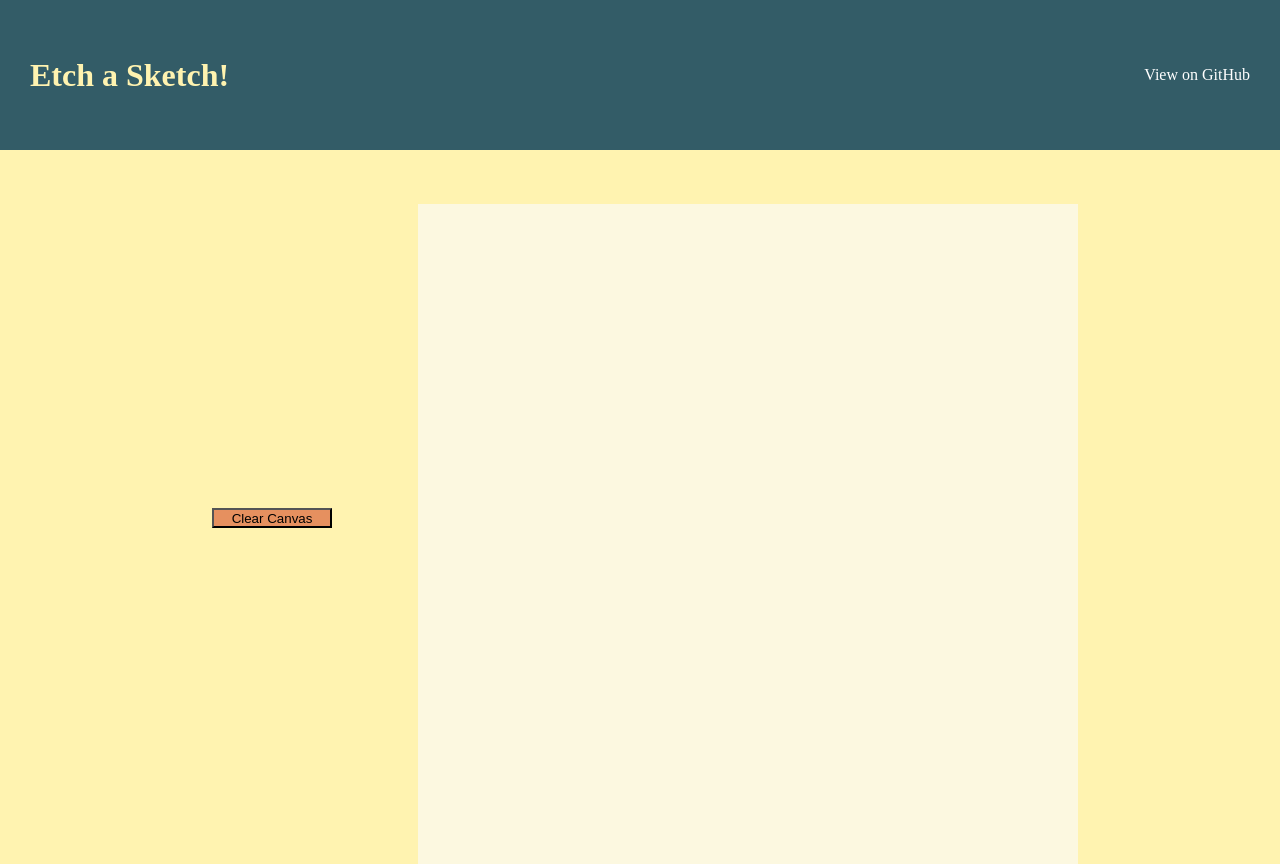
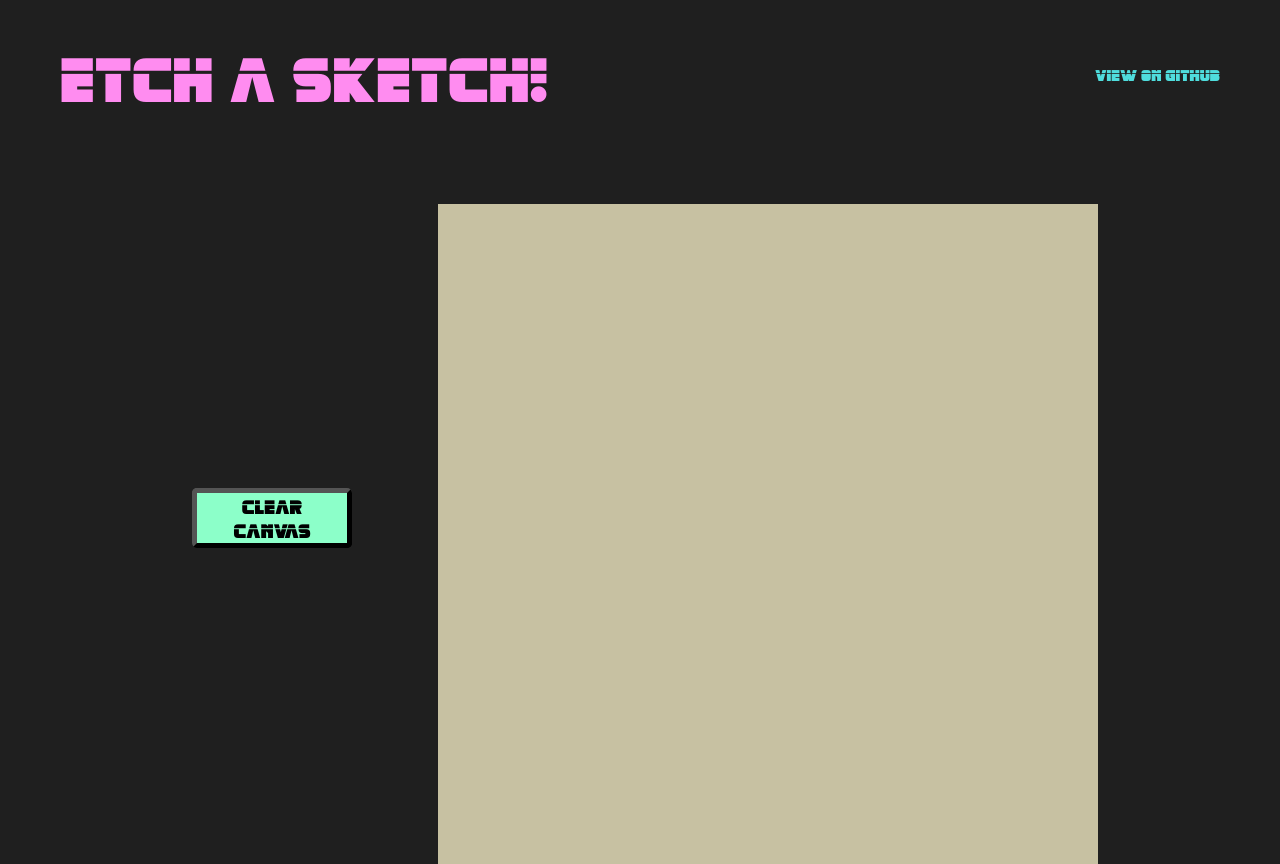
Before and after one commit to justin-gallo/etchASketch, a plain HTML site: page index.html in a window 1280 px wide. Drawn offline with Linux system fonts and the light colour scheme.

Commit message:
Modified styles.css to add custom font and build slightly more cohesive theme for the site.

```diff
--- a/styles.css
+++ b/styles.css
@@ -1,3 +1,8 @@
+@font-face {
+    font-family: 'Retronoid';
+    src: url('assets/fonts/Retronoid.ttf') format('truetype');
+}
+
 .drawingContainer {
     display: flex;
     flex-direction: column;
@@ -10,7 +15,7 @@
     display: flex;
     justify-content: center;
     align-items: center;
-    background-color: #fcf8e0;
+    background-color: #c7c1a2;
 }
 
 #main {
@@ -31,8 +36,8 @@ header {
     justify-content: space-between;
     align-items: center;
     height: 150px;
-    background-color: #335c67;
-    padding: 0px 30px 0px 30px;
+    background-color: #1f1f1f;
+    padding: 0px 60px 0px 60px;
 }
 
 ul {
@@ -41,12 +46,13 @@ ul {
 
 a {
     text-decoration: none;
-    color: white;
+    color: rgb(79, 221, 221);
+    font-family: 'Retronoid';
 }
 
 a:hover {
     text-decoration: none;
-    color: darkcyan;
+    color: rgb(129, 79, 221);
 }
 
 body {
@@ -54,17 +60,14 @@ body {
     flex-direction: column;
     margin: 0;
     padding: 0;
-    background-color: #fff3b0;
+    background-color: #1f1f1f;
 }
 
 h1 {
-    color: #fff3b0;
-}
-
-h2 {
-    font-size: 24px;
-    color: #9e2a2b;
-    margin-bottom: 12px;
+    color: #ff8cf0;
+    font-family: 'Retronoid';
+    font-size: 64px;
+    font-weight: 300;
 }
 
 .controlsContainer {
@@ -76,8 +79,17 @@ h2 {
 }
 
 .clearButton {
-    width: 120px;
-    height: 20px;
-    background-color:rgb(230, 144, 95);
+    width: 160px;
+    height: 60px;
+    background-color:#8cffc9;
     margin-top: 32px;
+    border-radius: 5px;
+    border-width: 5px;
+    border-color: black;
+    font-family: 'Retronoid';
+    font-size: 20px;
 }
+
+.clearButton:hover {
+    background-color:#ff5959;
+}
```
